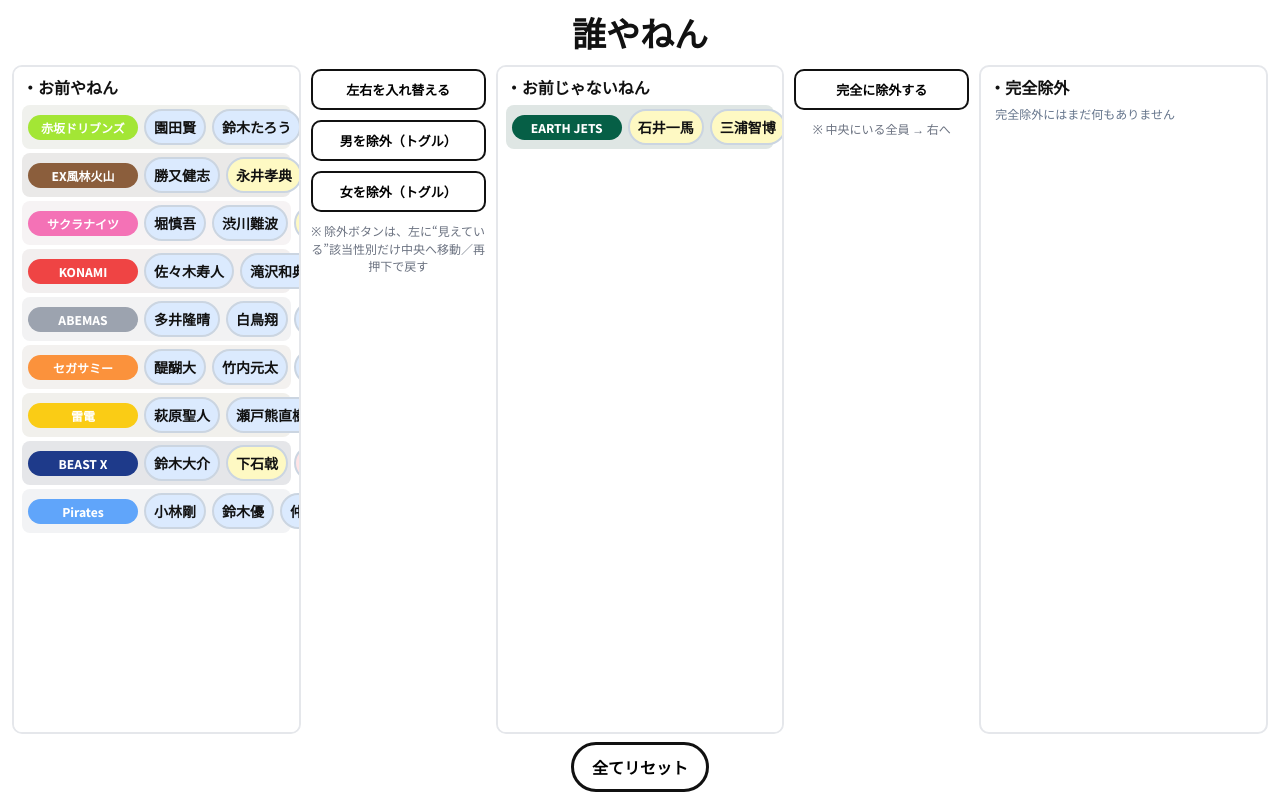
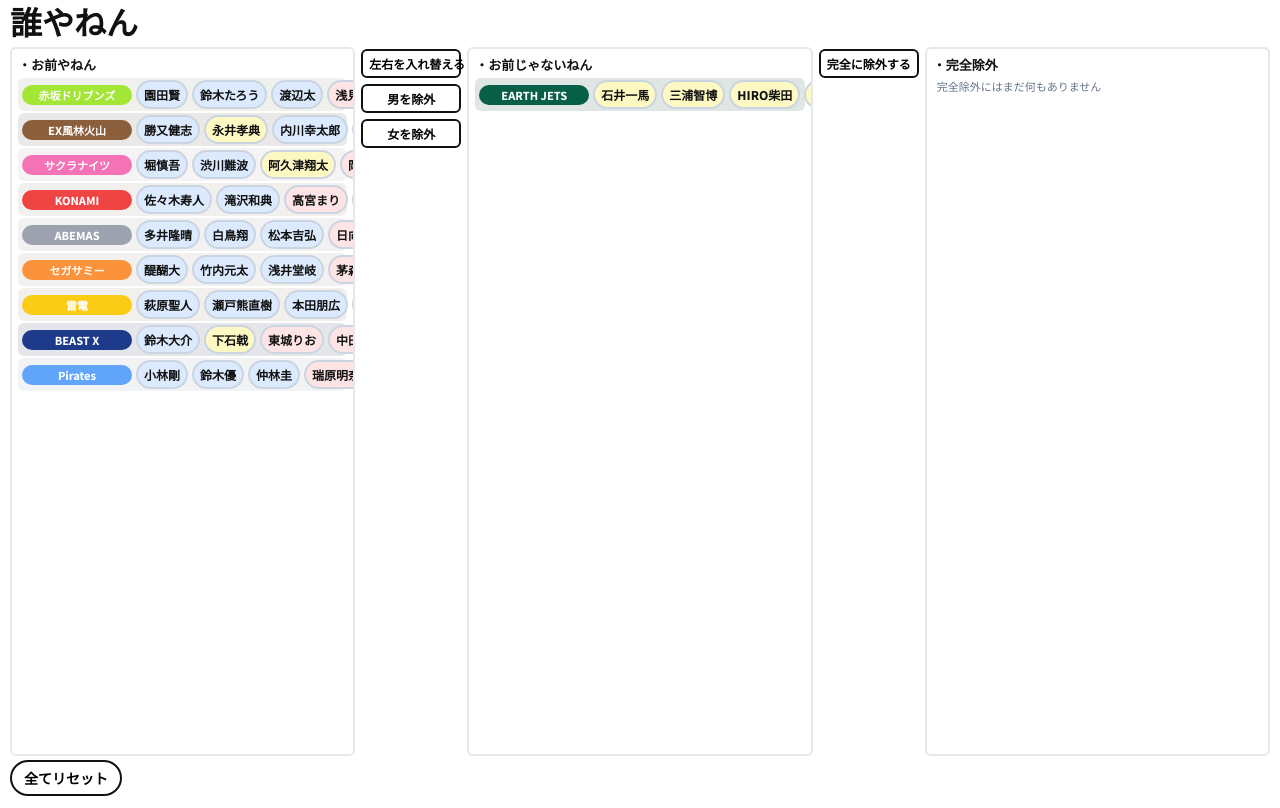
Before and after one commit to sakumasu100/dareyanen2025, a plain HTML site: page index.html in a window 1280 px wide. Both pictures are taken after a click on the element "EARTH JETS". Drawn offline with Linux system fonts and the light colour scheme; a web font is replaced by a local one.

Commit message:
Add files via upload

```diff
--- a/index.html
+++ b/index.html
@@ -15,9 +15,9 @@
     --border:#e5e7eb;
     --chip-bg:#f8fafc;
     --chip-bd:#cbd5e1;
-    --gap:10px;
-    --control-col:175px;
-    --exclude-col:175px;
+    --gap:6px;
+    --control-col:100px;
+    --exclude-col:100px;
     /* チームカラー */
     --EARTH-JETS:#065f46;           /* 深緑 */
     --赤坂ドリブンズ:#a3e635;      /* 黄緑 */
@@ -32,45 +32,67 @@
   }
   *{box-sizing:border-box}
   html,body{height:100%}
-  body{margin:0;font-family:'Noto Sans JP',system-ui,sans-serif;background:var(--page-bg);color:#111; overflow:hidden;}
-  .wrap{max-width:1920px;margin:8px auto;padding:0 12px;height:calc(100vh - 16px);display:flex;flex-direction:column;gap:8px}
-  .title{font-family:'Yusei Magic','Noto Sans JP',sans-serif;font-size:40px;text-align:center;margin:0}
-  /* Layout: Left | Control | Mid | ExcludeBtn | Right */
+  body{
+    margin:0;
+    font-family:'Noto Sans JP',system-ui,sans-serif;
+    background:var(--page-bg);
+    color:#111;
+    overflow:hidden; /* 画面内に収める */
+  }
+  .wrap{
+    max-width:1920px;
+    margin:4px;
+    padding:0 6px;
+    height:calc(100vh - 8px);
+    display:flex;
+    flex-direction:column;
+    gap:4px;
+    align-items:flex-start; /* 左寄せ */
+    justify-content:flex-start; /* 上寄せ */
+  }
+  .title{
+    font-family:'Yusei Magic','Noto Sans JP',sans-serif;
+    font-size:32px;
+    text-align:left;
+    margin:0 0 4px;
+    line-height:1.1;
+  }
+  /* 左 | 細い操作列 | 中 | 細い除外列 | 右 */
   .grid{
     display:grid;
     grid-template-columns: 1fr var(--control-col) 1fr var(--exclude-col) 1fr;
     gap:var(--gap);
     align-items:start;
     flex:1 1 auto;
-    min-height:0; /* allow children to shrink */
+    min-height:0;
   }
   .panel{
     background:var(--panel-bg);
     border:2px solid var(--border);
-    border-radius:10px;
-    padding:8px;
+    border-radius:6px;
+    padding:6px;
     height:100%;
     overflow:auto;
   }
-  .panel h2{margin:0 0 6px;font-size:16px;font-weight:800}
-  /* 1段で「チーム名 + 最大4人」を横並びにする行 */
+  .panel h2{margin:0 0 4px;font-size:13px;font-weight:800}
+  /* 「チーム名 + 最大4人」を横一列で */
   .groupRow{
     display:grid;
     grid-template-columns:110px repeat(4, 1fr);
     align-items:center;
-    gap:6px;
-    padding:4px 6px;
-    border-radius:8px;
-    margin-bottom:4px;
+    gap:4px;
+    padding:2px 4px;
+    border-radius:6px;
+    margin-bottom:2px;
   }
   .team-pill{
     display:inline-block;
-    min-width:110px;
+    min-width:110px; /* 指示どおり全チーム共通幅 */
     text-align:center;
-    padding:4px 6px;
+    padding:2px 4px;
     border-radius:999px;
     font-weight:800;
-    font-size:12px;
+    font-size:11px;
     color:#fff;
     white-space:nowrap;
     cursor:pointer;
@@ -79,11 +101,11 @@
     display:inline-flex;
     align-items:center;
     justify-content:center;
-    padding:6px 8px;
+    padding:4px 6px;
     border-radius:999px;
     border:2px solid var(--chip-bd);
     background:var(--chip-bg);
-    font-size:14px;
+    font-size:12px;
     font-weight:700;
     cursor:pointer;
     min-width:0;
@@ -91,25 +113,35 @@
     overflow:hidden;
     text-overflow:ellipsis;
   }
-  .chip.male{background:#dbeafe}
-  .chip.female{background:#ffe4e6}
-  .chip.highlight{background:#fef9c3 !important}
-  .empty{font-size:12px;color:#64748b;padding:0 6px}
-  /* Control columns */
+  .chip.male{background:#dbeafe}      /* 男＝薄い青 */
+  .chip.female{background:#ffe4e6}    /* 女＝薄いピンク */
+  .chip.highlight{background:#fef9c3 !important} /* 指定の薄黄色 */
+  .empty{font-size:11px;color:#64748b;padding:0 4px}
+  /* 細い操作列 */
   .centerCol, .excludeCol{
-    display:flex; flex-direction:column; align-items:stretch; gap:10px; padding-top:4px; height:100%;
+    display:flex; flex-direction:column; align-items:stretch; gap:6px; padding-top:2px; height:100%;
   }
   .btn{
-    border:2px solid #111; background:#fff; padding:10px 12px; border-radius:10px; cursor:pointer; font-weight:800; font-size:14px;
+    border:2px solid #111;
+    background:#fff;
+    padding:4px 6px;
+    border-radius:6px;
+    cursor:pointer;
+    font-weight:800;
+    font-size:12px;
+    white-space:nowrap; /* 1行に収める */
   }
   .btn.active{ background:#111; color:#fff; }
-  .note{font-size:12px;color:#6b7280;text-align:center}
-  /* Bottom controls */
-  .controls{display:flex;justify-content:center}
-  .reset-big{font-size:16px;font-weight:900;border:3px solid #111;background:#fff;padding:10px 18px;border-radius:999px;cursor:pointer}
-  @media(max-width:1400px){
-    .title{font-size:34px}
-    .btn{font-size:13px;padding:9px 10px}
+  /* 下部：リセットのみ */
+  .controls{display:flex;justify-content:flex-start}
+  .reset-big{
+    font-size:14px;
+    font-weight:900;
+    border:2px solid #111;
+    background:#fff;
+    padding:6px 12px;
+    border-radius:999px;
+    cursor:pointer
   }
 </style>
 </head>
@@ -128,9 +160,8 @@
     <!-- Control between Left and Mid -->
     <div class="centerCol">
       <button id="swapBtn" class="btn">左右を入れ替える</button>
-      <button id="excludeMaleBtn" class="btn">男を除外（トグル）</button>
-      <button id="excludeFemaleBtn" class="btn">女を除外（トグル）</button>
-      <div class="note">※ 除外ボタンは、左に“見えている”該当性別だけ中央へ移動／再押下で戻す</div>
+      <button id="excludeMaleBtn" class="btn">男を除外</button>
+      <button id="excludeFemaleBtn" class="btn">女を除外</button>
     </div>
 
     <!-- Mid -->
@@ -143,7 +174,6 @@
     <!-- Column between Mid and Right -->
     <div class="excludeCol">
       <button id="excludeAllMid" class="btn">完全に除外する</button>
-      <div class="note">※ 中央にいる全員 → 右へ</div>
     </div>
 
     <!-- Right (Excluded) -->
@@ -161,7 +191,7 @@
 </div>
 
 <script>
-// ------------------ Data ------------------
+/* ------------------ Data ------------------ */
 const DATA=[
 {id:"ishii",label:"石井一馬",team:"EARTH JETS",short:"EARTH JETS",gender:"男"},
 {id:"miura",label:"三浦智博",team:"EARTH JETS",short:"EARTH JETS",gender:"男"},
@@ -204,20 +234,16 @@
 {id:"nakabayashi",label:"仲林圭",team:"U-NEXT Pirates",short:"Pirates",gender:"男"},
 {id:"mizuhara_2",label:"瑞原明奈",team:"U-NEXT Pirates",short:"Pirates",gender:"女"}
 ];
+/* 指定の薄黄色ハイライト */
+const HIGHLIGHT_SET=new Set(["石井一馬","三浦智博","HIRO柴田","逢川恵夢","永井孝典","阿久津翔太","下石戟"]);
 
-const HIGHLIGHT_SET=new Set(["石井一馬","三浦智博","HIRO柴田","逢川恵夢","永井孝典","阿久津翔太","下石戟"]);
-const teams=["EARTH JETS","赤坂ドリブンズ","EX風林火山","KADOKAWAサクラナイツ","KONAMI麻雀格闘倶楽部","渋谷ABEMAS","セガサミーフェニックス","TEAM RAIDEN/雷電","BEAST X","U-NEXT Pirates"];
+/* ---- 状態 ---- */
+const locationMap = new Map(); DATA.forEach(p=>locationMap.set(p.id,'left')); /* 初期：全員 Left */
+const prevMap = new Map();
+let maleActive=false, femaleActive=false;
+let toggledMaleSet=new Set(), toggledFemaleSet=new Set();
 
-// ---- State ----
-// 初期状態：全員 left（全チーム表示）。下のチーム選択は廃止。
-const locationMap = new Map(); DATA.forEach(p=>locationMap.set(p.id,'left'));
-const prevMap = new Map();
-
-// Exclude toggles
-let toggledMaleSet=new Set(), toggledFemaleSet=new Set();
-let maleActive=false, femaleActive=false;
-
-// DOM
+/* ---- DOM ---- */
 const leftRoot=document.getElementById('left');
 const midRoot=document.getElementById('mid');
 const rightRoot=document.getElementById('right');
@@ -225,42 +251,25 @@
 const midEmpty=document.getElementById('midEmpty');
 const rightEmpty=document.getElementById('rightEmpty');
 
+/* ---- ユーティリティ ---- */
 function teamKey(name){return name.replaceAll('/','-').replaceAll(' ','-');}
-
-function moveTo(id,newLoc){
-  const cur=locationMap.get(id)||'left';
-  if(cur===newLoc) return;
-  prevMap.set(id,cur);
-  locationMap.set(id,newLoc);
-}
-
+function itemsAt(loc){return DATA.filter(p=>(locationMap.get(p.id)||'left')===loc);}
+function moveTo(id,newLoc){const cur=locationMap.get(id)||'left';if(cur===newLoc)return;prevMap.set(id,cur);locationMap.set(id,newLoc);}
 function revertOne(id){
   const cur=locationMap.get(id)||'left';
-  // 完全除外にいる名前を押したら左へ
-  if(cur==='right'){
-    prevMap.set(id,'right');
-    locationMap.set(id,'left');
-    return;
-  }
+  if(cur==='right'){prevMap.set(id,'right');locationMap.set(id,'left');return;}
   const prev=prevMap.get(id);
-  if(!prev){
-    if(cur==='left'){ prevMap.set(id,'left'); locationMap.set(id,'mid'); }
-    else if(cur==='mid'){ prevMap.set(id,'mid'); locationMap.set(id,'left'); }
-  }else{
-    locationMap.set(id, prev);
-    prevMap.set(id, cur);
-  }
+  if(!prev){ if(cur==='left'){prevMap.set(id,'left');locationMap.set(id,'mid');} else if(cur==='mid'){prevMap.set(id,'mid');locationMap.set(id,'left');} }
+  else { locationMap.set(id,prev); prevMap.set(id,cur); }
 }
-
 function groupByTeam(items){
   const map=new Map();
-  teams.forEach(t=>map.set(t,[]));
+  const order=["EARTH JETS","赤坂ドリブンズ","EX風林火山","KADOKAWAサクラナイツ","KONAMI麻雀格闘倶楽部","渋谷ABEMAS","セガサミーフェニックス","TEAM RAIDEN/雷電","BEAST X","U-NEXT Pirates"];
+  order.forEach(t=>map.set(t,[]));
   items.forEach(it=>{ if(!map.has(it.team)) map.set(it.team,[]); map.get(it.team).push(it); });
   return map;
 }
-
-// 1段で「短縮チーム名 + 最大4人」
-// context: 'left' | 'mid' | 'right'（pillクリック時の移動先決定に使う）
+/* 1行：短縮チーム名 + 4人。contextは 'left'|'mid'|'right' */
 function renderPanelRow(root,items,context){
   root.innerHTML='';
   const map=groupByTeam(items);
@@ -271,37 +280,33 @@
     row.className='groupRow';
     row.style.background=`color-mix(in hsl, var(--${key}) 14%, white)`;
 
-    // 短縮名 pill（クリックで4人一括移動）
+    /* pill（短縮名） */
     const pill=document.createElement('span');
     pill.className='team-pill';
-    pill.textContent=arr[0].short;
+    pill.textContent=(arr[0].short || team);
     pill.style.background=`var(--${key})`;
-    pill.title = (context==='left') ? 'このチームの4人を中央へ'
-               : (context==='mid') ? 'このチームの4人を左へ'
-               : 'このチームの4人を左へ';
+    pill.title=(context==='left')?'このチームの4人を中央へ'
+             :(context==='mid') ?'このチームの4人を左へ'
+             :'このチームの4人を左へ';
     pill.addEventListener('click',()=>{
-      if(context==='left'){
-        arr.forEach(p=>moveTo(p.id,'mid'));
-      }else if(context==='mid'){
-        arr.forEach(p=>moveTo(p.id,'left'));
-      }else if(context==='right'){
-        arr.forEach(p=>moveTo(p.id,'left'));
-      }
+      if(context==='left'){ arr.forEach(p=>moveTo(p.id,'mid')); }
+      else if(context==='mid'){ arr.forEach(p=>moveTo(p.id,'left')); }
+      else { arr.forEach(p=>moveTo(p.id,'left')); }
       render();
     });
     row.appendChild(pill);
 
-    // up to 4 chips
+    /* up to 4 chips */
     for(let i=0;i<4;i++){
       const p=arr[i];
       const cell=document.createElement('div');
       if(p){
         const chip=document.createElement('div');
-        chip.className='chip ' + (p.gender==='男' ? 'male' : 'female');
+        chip.className='chip ' + (p.gender==='男'?'male':'female');
         if(HIGHLIGHT_SET.has(p.label)) chip.classList.add('highlight');
         chip.textContent=p.label;
         chip.title=`${p.label}（${p.team}／${p.gender}）\nクリックで直前の位置に戻す`;
-        chip.addEventListener('click',()=>{ revertOne(p.id); render(); });
+        chip.addEventListener('click',()=>{revertOne(p.id);render();});
         cell.appendChild(chip);
       }else{
         cell.style.minHeight='1px';
@@ -311,47 +316,30 @@
     root.appendChild(row);
   }
 }
-
-function itemsAt(loc){ return DATA.filter(p => (locationMap.get(p.id)||'left')===loc); }
-function visibleLeftItems(){ return itemsAt('left'); } // ← 全チーム常に表示
-
 function render(){
-  const leftItems=visibleLeftItems();
-  const midItems=itemsAt('mid');
-  const rightItems=itemsAt('right');
-
+  const leftItems=itemsAt('left'), midItems=itemsAt('mid'), rightItems=itemsAt('right');
   renderPanelRow(leftRoot,leftItems,'left');
   renderPanelRow(midRoot,midItems,'mid');
   renderPanelRow(rightRoot,rightItems,'right');
-
   leftEmpty.style.display = leftItems.length ? 'none' : 'block';
   midEmpty.style.display  = midItems.length ? 'none' : 'block';
   rightEmpty.style.display= rightItems.length ? 'none' : 'block';
 }
 
-// ---- Buttons ----
-// 全てリセット：全員を左／トグル解除
+/* ---- ボタン ---- */
 document.getElementById('resetAll').addEventListener('click',()=>{
   locationMap.clear(); prevMap.clear();
   DATA.forEach(p=>locationMap.set(p.id,'left'));
-  // exclude toggles reset
   maleActive=false; femaleActive=false;
   toggledMaleSet=new Set(); toggledFemaleSet=new Set();
   document.getElementById('excludeMaleBtn').classList.remove('active');
   document.getElementById('excludeFemaleBtn').classList.remove('active');
   render();
 });
-
-// 左↔中央 入れ替え（左にいる全員 ↔ 中央の全員）
 document.getElementById('swapBtn').addEventListener('click',()=>{
-  const leftNow=itemsAt('left');
-  const midNow=itemsAt('mid');
-  leftNow.forEach(p=>moveTo(p.id,'mid'));
-  midNow.forEach(p=>moveTo(p.id,'left'));
-  render();
+  const L=itemsAt('left'), M=itemsAt('mid');
+  L.forEach(p=>moveTo(p.id,'mid')); M.forEach(p=>moveTo(p.id,'left')); render();
 });
-
-// 男を除外（トグル）：左にいる男→中央／再押下で中央に残る該当者を左へ戻す
 document.getElementById('excludeMaleBtn').addEventListener('click',(e)=>{
   const btn=e.currentTarget;
   if(!maleActive){
@@ -359,15 +347,11 @@
     toggledMaleSet.forEach(id=>moveTo(id,'mid'));
     maleActive=true; btn.classList.add('active');
   }else{
-    const ids=[...toggledMaleSet];
-    ids.forEach(id=>{ if((locationMap.get(id)||'left')==='mid') moveTo(id,'left'); });
-    maleActive=false; btn.classList.remove('active');
-    toggledMaleSet=new Set();
+    [...toggledMaleSet].forEach(id=>{ if((locationMap.get(id)||'left')==='mid') moveTo(id,'left'); });
+    maleActive=false; btn.classList.remove('active'); toggledMaleSet=new Set();
   }
   render();
 });
-
-// 女を除外（トグル）
 document.getElementById('excludeFemaleBtn').addEventListener('click',(e)=>{
   const btn=e.currentTarget;
   if(!femaleActive){
@@ -375,21 +359,14 @@
     toggledFemaleSet.forEach(id=>moveTo(id,'mid'));
     femaleActive=true; btn.classList.add('active');
   }else{
-    const ids=[...toggledFemaleSet];
-    ids.forEach(id=>{ if((locationMap.get(id)||'left')==='mid') moveTo(id,'left'); });
-    femaleActive=false; btn.classList.remove('active');
-    toggledFemaleSet=new Set();
+    [...toggledFemaleSet].forEach(id=>{ if((locationMap.get(id)||'left')==='mid') moveTo(id,'left'); });
+    femaleActive=false; btn.classList.remove('active'); toggledFemaleSet=new Set();
   }
   render();
 });
+document.getElementById('excludeAllMid').addEventListener('click',()=>{ itemsAt('mid').forEach(p=>moveTo(p.id,'right')); render(); });
 
-// 完全に除外する：中央 → 右（全員）
-document.getElementById('excludeAllMid').addEventListener('click',()=>{
-  itemsAt('mid').forEach(p=>moveTo(p.id,'right'));
-  render();
-});
-
-// 初期描画
+/* 初期描画 */
 render();
 </script>
 </body>
```
